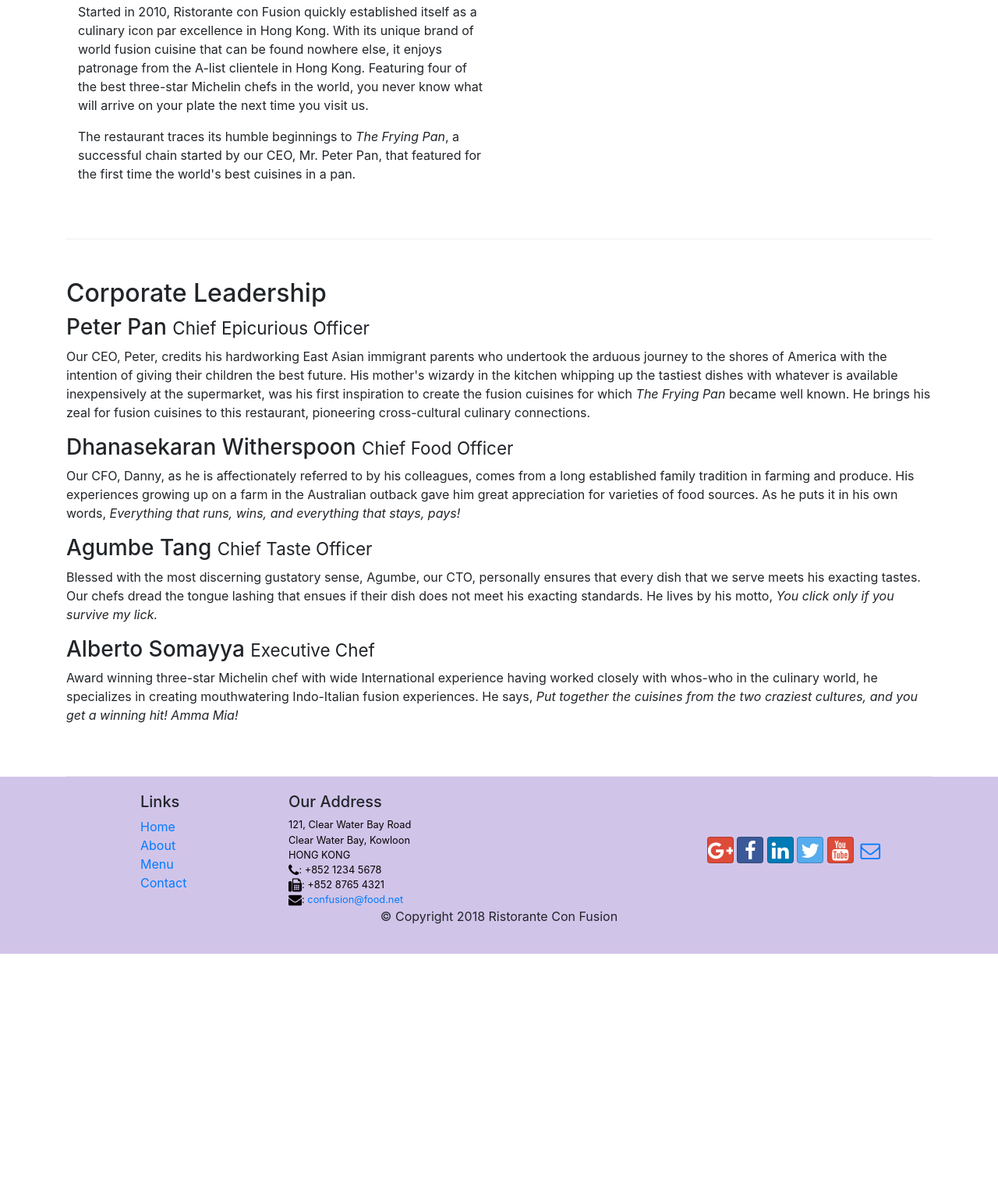
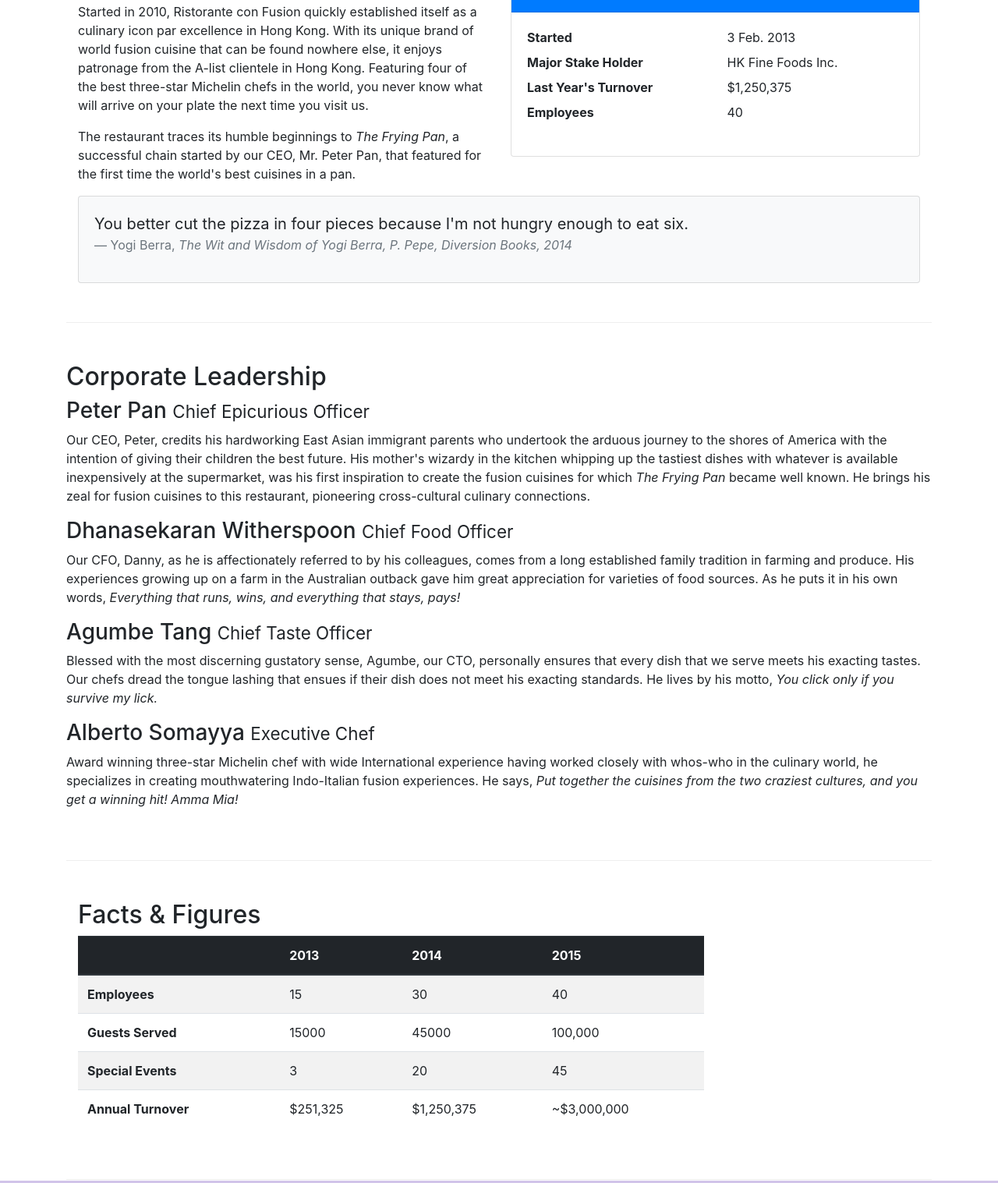
Before and after one commit to nvrr/Bootstrap4, a website: page aboutus.html in a window 1280 px wide. Shown: the part 558-2075 px from the top of the page at 78% size. Before the commit the page ends 1781 px from the top, so only its background shows below. Drawn offline with nearby package versions, Linux system fonts and the light colour scheme.

Commit message:
week2 4.Tables & Cards

```diff
--- a/aboutus.html
+++ b/aboutus.html
@@ -78,7 +78,7 @@
                <li class="breadcrumb-item"><a href="./index.html">Home</a></li>
                <li class="breadcrumb-item">About Us</li>
             </ol>
-            <!-- week2 breadcrumb-->
+            <!------------------- week2 breadcrumb-->
             <div class="col-12">
                <h3>About Us</h3>
                <hr>
@@ -86,13 +86,49 @@
         </div>
 
         <div class="row row-content">
-            <div class="col-6 col-sm-6 col-md-6">
+            <div class="col-sm-6">
                 <h2>Our History</h2>
-                <p class="d-none d-sm-block">Started in 2010, Ristorante con Fusion quickly established itself as a culinary icon par excellence in Hong Kong. With its unique brand of world fusion cuisine that can be found nowhere else, it enjoys patronage from the A-list clientele in Hong Kong.  Featuring four of the best three-star Michelin chefs in the world, you never know what will arrive on your plate the next time you visit us.</p>
-                <p class="d-none d-sm-block">The restaurant traces its humble beginnings to <em>The Frying Pan</em>, a successful chain started by our CEO, Mr. Peter Pan, that featured for the first time the world's best cuisines in a pan.</p>
+                <p >Started in 2010, Ristorante con Fusion quickly established itself as a culinary icon par excellence in Hong Kong. With its unique brand of world fusion cuisine that can be found nowhere else, it enjoys patronage from the A-list clientele in Hong Kong.  Featuring four of the best three-star Michelin chefs in the world, you never know what will arrive on your plate the next time you visit us.</p>
+                <p >The restaurant traces its humble beginnings to <em>The Frying Pan</em>, a successful chain started by our CEO, Mr. Peter Pan, that featured for the first time the world's best cuisines in a pan.</p>
             </div>
-            <div>
+
+
+
+
+            <!---- week2 using card-->
+            <div class="col-12 col-sm-6">
+                <div class="card">
+                    <h3 class="card-header bg-primary text-white">Facts At a Glance</h3>
+                    <div class="card-body">
+                        <dl class="row">
+                            <dt class="col-6">Started</dt>
+                            <dd class="col-6">3 Feb. 2013</dd>
+                            <dt class="col-6">Major Stake Holder</dt>
+                            <dd class="col-6">HK Fine Foods Inc.</dd>
+                            <dt class="col-6">Last Year's Turnover</dt>
+                            <dd class="col-6">$1,250,375</dd>
+                            <dt class="col-6">Employees</dt>
+                            <dd class="col-6">40</dd>
+                        </dl>
+                    </div>
+                </div>
             </div>
+
+            <div class="col-12">
+                <div class="card card-body bg-light">
+                    <blockquote class="blockquote">
+                        <p class="mb-0">You better cut the pizza in four pieces because
+                                I'm not hungry enough to eat six.</p>
+                        <footer class="blockquote-footer">Yogi Berra,
+                            <cite title="Source Title">The Wit and Wisdom of Yogi Berra,
+                                                      P. Pepe, Diversion Books, 2014
+                            </cite>
+                        </footer>
+                    </blockquote>
+                </div>
+            </div>
+            <!-- --------------week2 using card --tables----->
+
         </div>
 
 
@@ -108,6 +144,56 @@
                 <h3>Alberto Somayya <small>Executive Chef</small></h3>
                 <p class="d-none d-sm-block">Award winning three-star Michelin chef with wide International experience having worked closely with whos-who in the culinary world, he specializes in creating mouthwatering Indo-Italian fusion experiences. He says, <em>Put together the cuisines from the two craziest cultures, and you get a winning hit! Amma Mia!</em></p>
             </div>
+       </div>
+
+
+       <!------------------------week2 tables & cards---------------------->
+       <div class="row row-content">
+           <div class="col-12 col-sm-9">
+               <h2>Facts &amp; Figures</h2>
+               <div class="table-responsive">
+                   <table class="table table-striped">
+                       <thead class="thead-dark">
+                        <tr>
+                            <th>&nbsp;</th>
+                            <th>2013</th>
+                            <th>2014</th>
+                            <th>2015</th>
+                        </tr>
+                       </thead>
+                       <tbody>
+                        <tr>
+                            <th>Employees</th>
+                            <td>15</td>
+                            <td>30</td>
+                            <td>40</td>
+                        </tr>
+                        <tr>
+                            <th>Guests Served</th>
+                            <td>15000</td>
+                            <td>45000</td>
+                            <td>100,000</td>
+                        </tr>
+                        <tr>
+                            <th>Special Events</th>
+                            <td>3</td>
+                            <td>20</td>
+                            <td>45</td>
+                        </tr>
+                        <tr>
+                            <th>Annual Turnover</th>
+                            <td>$251,325</td>
+                            <td>$1,250,375</td>
+                            <td>~$3,000,000</td>
+                        </tr>
+                    </tbody>
+                </table>
+            </div>
+                   </table>
+               </div>
+           </div>
+           <div class="col-12 col-sm-3">
+           </div>
        </div>
 
     </div>
```
